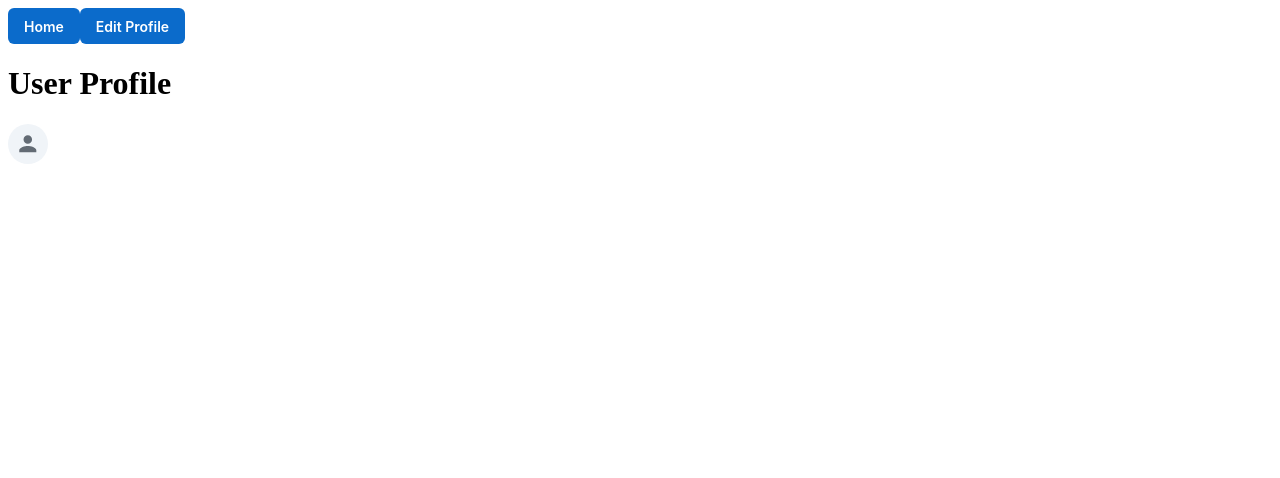
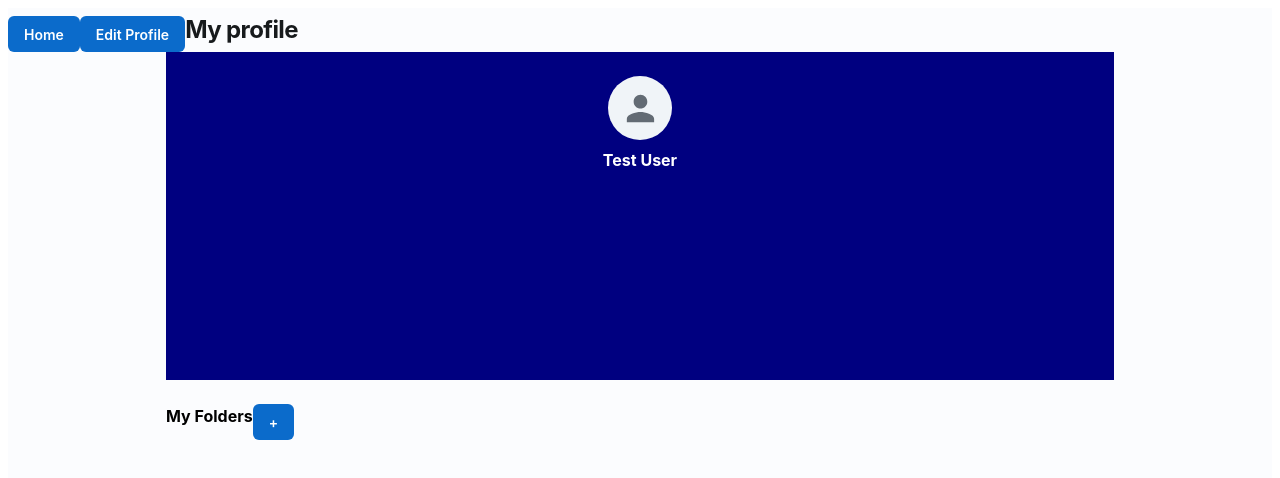
Before and after one commit to CSE115-project/nextjs-ff, a Next.js app: page /profile in a window 1280 px wide. Shown: the top 478 px of the page. Built offline with nearby package versions, Linux system fonts and the light colour scheme; no server answers.

Commit message:
added a wip profile page

```diff
--- a/pages/profile.js
+++ b/pages/profile.js
@@ -1,26 +1,133 @@
-import Link from 'next/link';
+import Link from "next/link";
 import Button from "@mui/joy/Button";
-import Avatar from '@mui/joy/Avatar';
+import Avatar from "@mui/joy/Avatar";
+import { useRouter } from "next/router";
+import { useState } from "react";
+import * as React from "react";
 
-export default function Profile()
-{
-    return (
-        <div className="userProfile">
-            {/* Home button */}
-            <Link href = "/">
-                <Button>Home</Button>
-            </Link>
+import Box from "@mui/joy/Box";
+import Sheet from "@mui/joy/Sheet";
+import Stack from "@mui/joy/Stack";
+import Typography from "@mui/joy/Typography";
 
-            {/* Edit button */}
-            <Link href = "/edit-profile">
-                <Button>Edit Profile</Button>
-            </Link>
+export default function Profile() {
+  const router = useRouter();
+  // userData is a string that contains the UID
+  const { userData } = router.query;
+  console.log("uid:", userData);
 
-            <h1>User Profile</h1>
+  const [bio, setBio] = useState("");
 
-            <Avatar />
-            {/* <Avatar alt="Remy Sharp" src="/static/images/avatar/1.jpg" /> */}
+  // this function fetches the data from the database...
+  // need to set variables according to what is needed to be displayed
+  const fetchData = async () => {
+    try {
+      const response = await fetch("/api/getUser", {
+        method: "POST",
+        headers: {
+          "Content-Type": "application/json",
+        },
+        body: JSON.stringify({ uid: userData }),
+      });
 
-        </div>
-    );
+      console.log("RESPONSE", response);
+
+      const data = await response.json();
+
+      console.log("DATA:", data);
+
+      const useData = data.data;
+      // do something with the data here
+      setBio(useData.bio);
+      // add additional variables being set here depending on what will be displayed
+    } catch (error) {
+      console.error(error);
+    }
+  };
+  fetchData();
+
+  const handleHome = (event) => {
+    event.preventDefault();
+    router.push({
+      pathname: "/",
+      query: { userData },
+    });
+  };
+
+  const handleEditProfile = (event) => {
+    event.preventDefault();
+    router.push({
+      pathname: "/edit-profile",
+      query: { userData },
+    });
+  };
+
+  return (
+    <div className="userProfile">
+      <Sheet>
+        <Stack direction="row" alignItems="center" spacing={0}>
+          <Button onClick={handleHome} sx={{ mt: 1 }}>
+            Home
+          </Button>
+
+          <Button onClick={handleEditProfile} sx={{ mt: 1 }}>
+            Edit Profile
+          </Button>
+
+          <Typography level="h1" fontSize="xl2">
+            My profile
+          </Typography>
+        </Stack>
+
+        <Sheet
+          sx={{
+            maxWidth: "75%",
+            width: "100%",
+            mx: "auto",
+          }}
+        >
+          <Box
+            sx={{
+              bgcolor: "navy",
+              pt: 3,
+              pb: 25,
+              display: "block",
+            }}
+          >
+            <Avatar sx={{ height: "64px", width: "64px", margin: "auto" }} />
+            <Typography
+              component="h6"
+              sx={{ mt: 1, color: "white" }}
+              align="center"
+            >
+              Test User
+            </Typography>
+            <Typography
+              component="subtitle1"
+              sx={{ mt: 1, color: "white" }}
+              align="center"
+            >
+              {bio}
+            </Typography>
+          </Box>
+
+          <Box
+            sx={{
+              // bgcolor: "black",
+              pt: 3,
+              pb: 25,
+              display: "flex",
+            }}
+          >
+            <Typography component="h6" sx={{ color: "black" }}>
+              My Folders
+            </Typography>
+            <Typography align="right">
+              <Button>+</Button>
+            </Typography>
+          </Box>
+        </Sheet>
+      </Sheet>
+    </div>
+  );
 }
```
